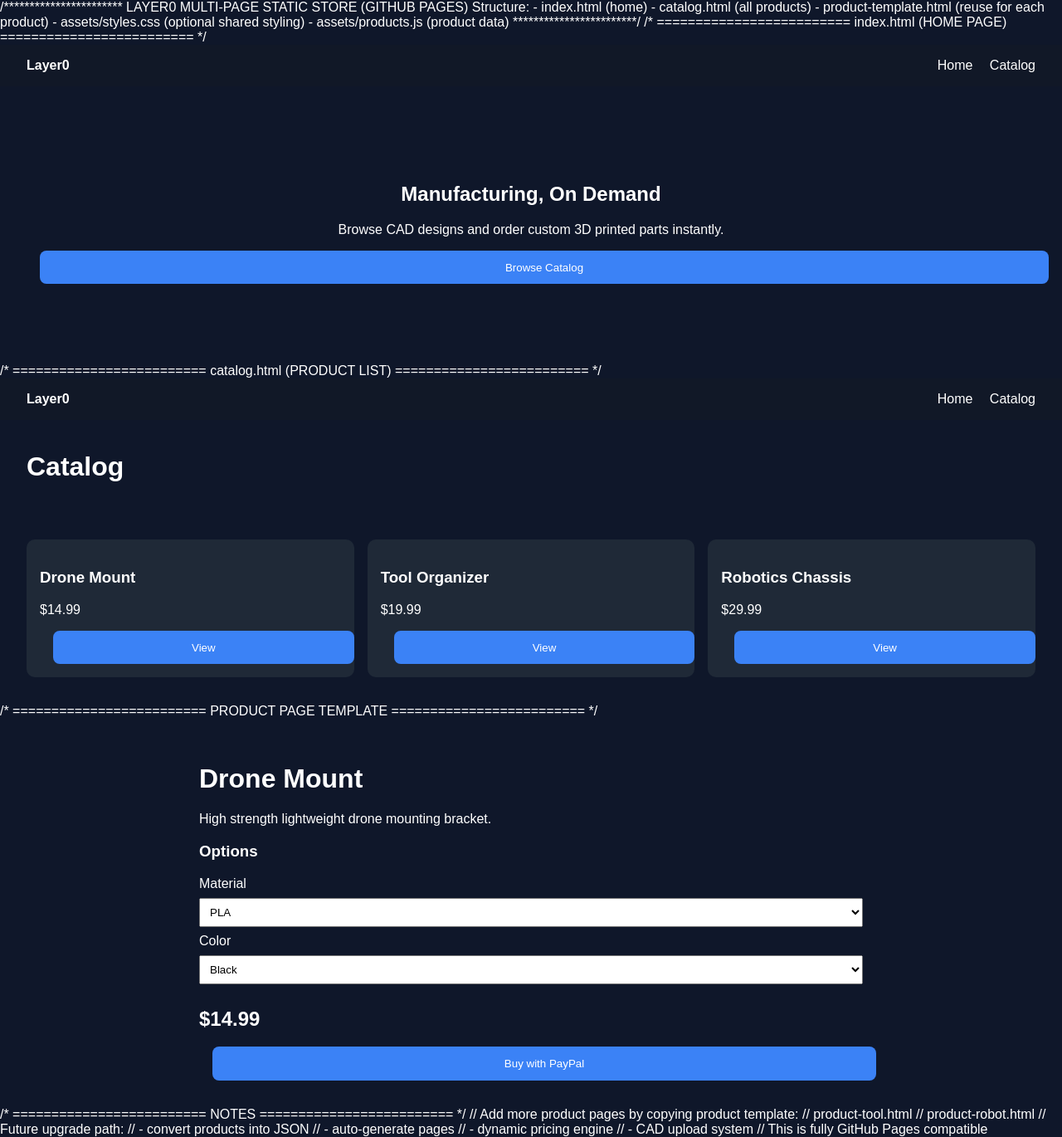
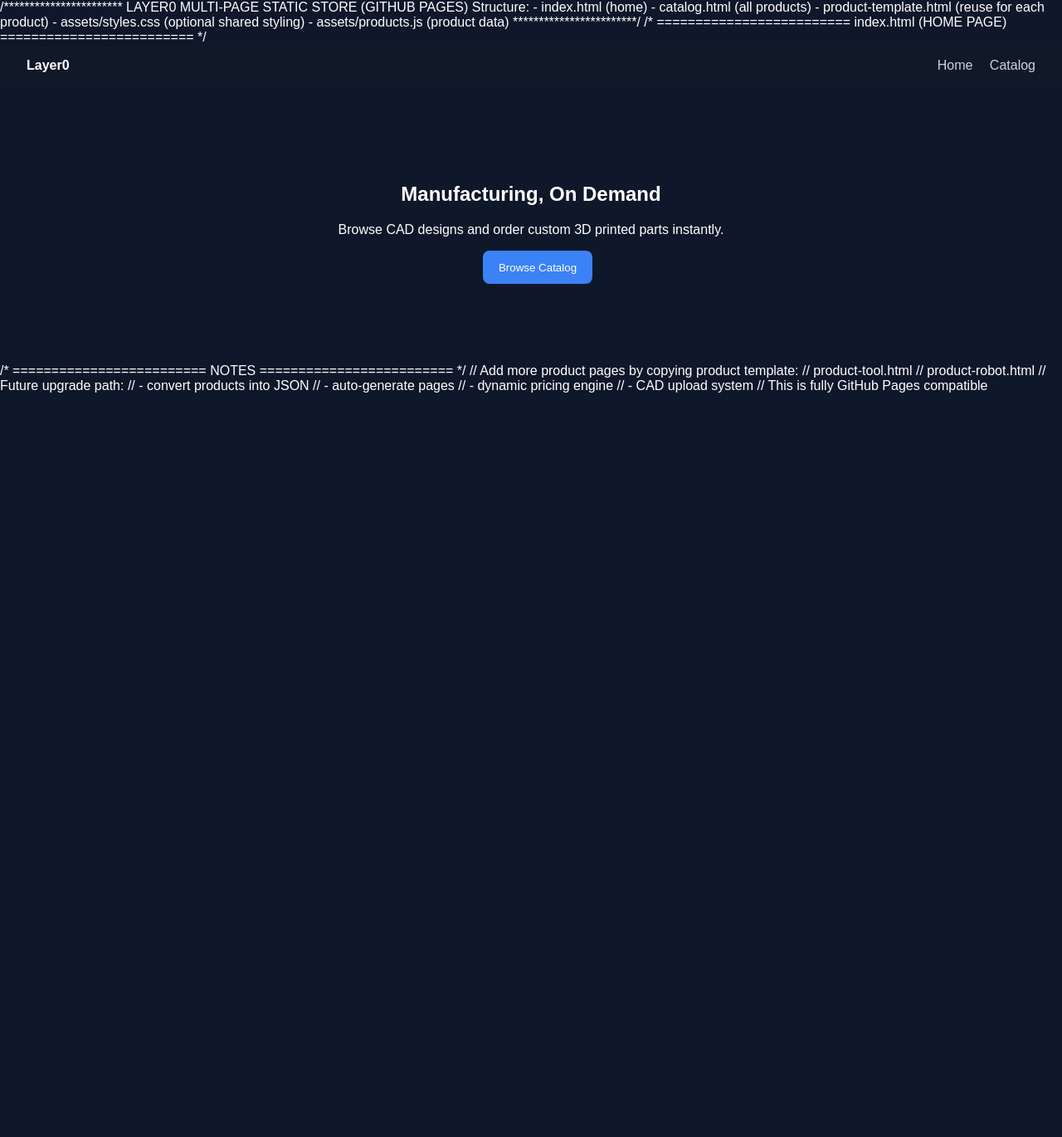
Before and after one commit to Bluest-Lotus/LayerZero, a Jekyll site: the page index.html, which Jekyll copies as it is, in a window 1280 px wide. Shown: the whole page at 83% size. Built offline with Jekyll 4.4.1, drawn with Linux system fonts in a browser that asks for light colours; after the commit the page ends 900 px from its top, so only the background shows below that.

Commit message:
Remove catalog and product page templates
Removed catalog and product page templates from index.html.

```diff
--- a/index.html
+++ b/index.html
@@ -47,134 +47,6 @@
 </body>
 </html>
 
-
-/* =========================
-   catalog.html (PRODUCT LIST)
-========================= */
-
-<!DOCTYPE html>
-<html lang="en">
-<head>
-<meta charset="UTF-8" />
-<meta name="viewport" content="width=device-width, initial-scale=1.0" />
-<title>Catalog | Layer0</title>
-<style>
-body{margin:0;font-family:Arial;background:#0f172a;color:#fff;}
-nav{display:flex;justify-content:space-between;padding:1rem 2rem;background:#111827;}
-.grid{display:grid;grid-template-columns:repeat(auto-fit,minmax(220px,1fr));gap:1rem;padding:2rem;}
-.card{background:#1f2937;padding:1rem;border-radius:10px;}
-a{color:white;text-decoration:none;}
-.btn{padding:0.6rem 1rem;background:#3b82f6;border:none;color:white;border-radius:6px;cursor:pointer;}
-</style>
-</head>
-<body>
-
-<nav>
-  <div><strong>Layer0</strong></div>
-  <div>
-    <a href="index.html">Home</a>
-    <a href="catalog.html">Catalog</a>
-  </div>
-</nav>
-
-<h1 style="padding:1rem 2rem;">Catalog</h1>
-
-<div class="grid">
-
-  <div class="card">
-    <h3>Drone Mount</h3>
-    <p>$14.99</p>
-    <a href="product-drone.html"><button class="btn">View</button></a>
-  </div>
-
-  <div class="card">
-    <h3>Tool Organizer</h3>
-    <p>$19.99</p>
-    <a href="product-tool.html"><button class="btn">View</button></a>
-  </div>
-
-  <div class="card">
-    <h3>Robotics Chassis</h3>
-    <p>$29.99</p>
-    <a href="product-robot.html"><button class="btn">View</button></a>
-  </div>
-
-</div>
-
-</body>
-</html>
-
-
-/* =========================
-   PRODUCT PAGE TEMPLATE
-========================= */
-
-<!-- product-drone.html (example product page) -->
-<!DOCTYPE html>
-<html lang="en">
-<head>
-<meta charset="UTF-8" />
-<meta name="viewport" content="width=device-width, initial-scale=1.0" />
-<title>Drone Mount | Layer0</title>
-<style>
-body{margin:0;font-family:Arial;background:#0f172a;color:#fff;}
-.container{padding:2rem;max-width:800px;margin:auto;}
-select{padding:0.5rem;margin:0.5rem 0;width:100%;}
-.btn{padding:0.8rem 1.2rem;background:#3b82f6;border:none;color:white;border-radius:8px;cursor:pointer;width:100%;}
-</style>
-</head>
-<body>
-
-<div class="container">
-
-<h1>Drone Mount</h1>
-<p>High strength lightweight drone mounting bracket.</p>
-
-<h3>Options</h3>
-
-<label>Material</label>
-<select id="material">
-  <option value="PLA">PLA</option>
-  <option value="PETG">PETG</option>
-  <option value="ABS">ABS</option>
-  <option value="NYLON">Carbon Nylon</option>
-</select>
-
-<label>Color</label>
-<select id="color">
-  <option>Black</option>
-  <option>White</option>
-  <option>Red</option>
-  <option>Blue</option>
-</select>
-
-<h2>$14.99</h2>
-
-<a id="payLink" href="https://www.paypal.com/ncp/payment/DRONEMOUNT01" target="_blank">
-  <button class="btn">Buy with PayPal</button>
-</a>
-
-</div>
-
-<script>
-// optional: future dynamic pricing logic here
-const material=document.getElementById('material');
-const color=document.getElementById('color');
-const payLink=document.getElementById('payLink');
-
-function update(){
-  // placeholder for future dynamic PayPal link mapping
-  console.log(material.value,color.value);
-}
-
-material.onchange=update;
-color.onchange=update;
-</script>
-
-</body>
-</html>
-
-
 /* =========================
    NOTES
 ========================= */
```
